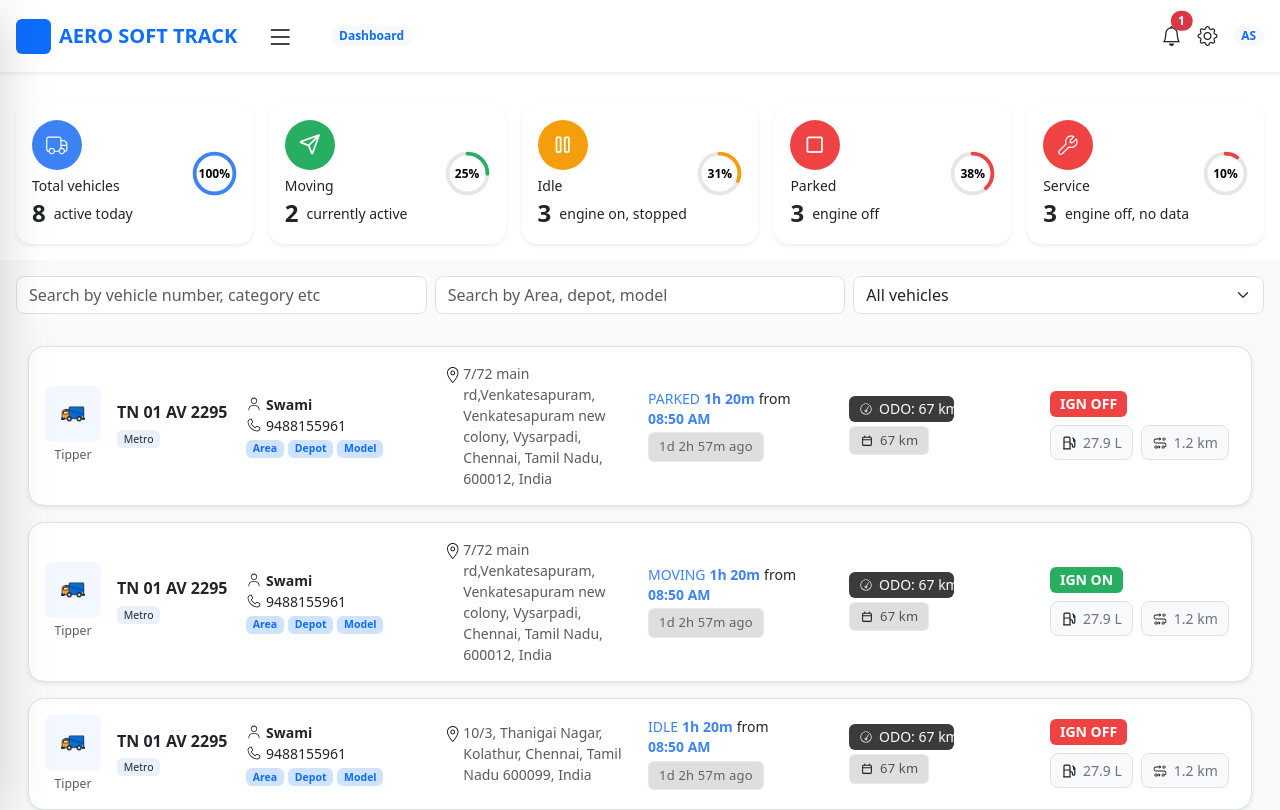
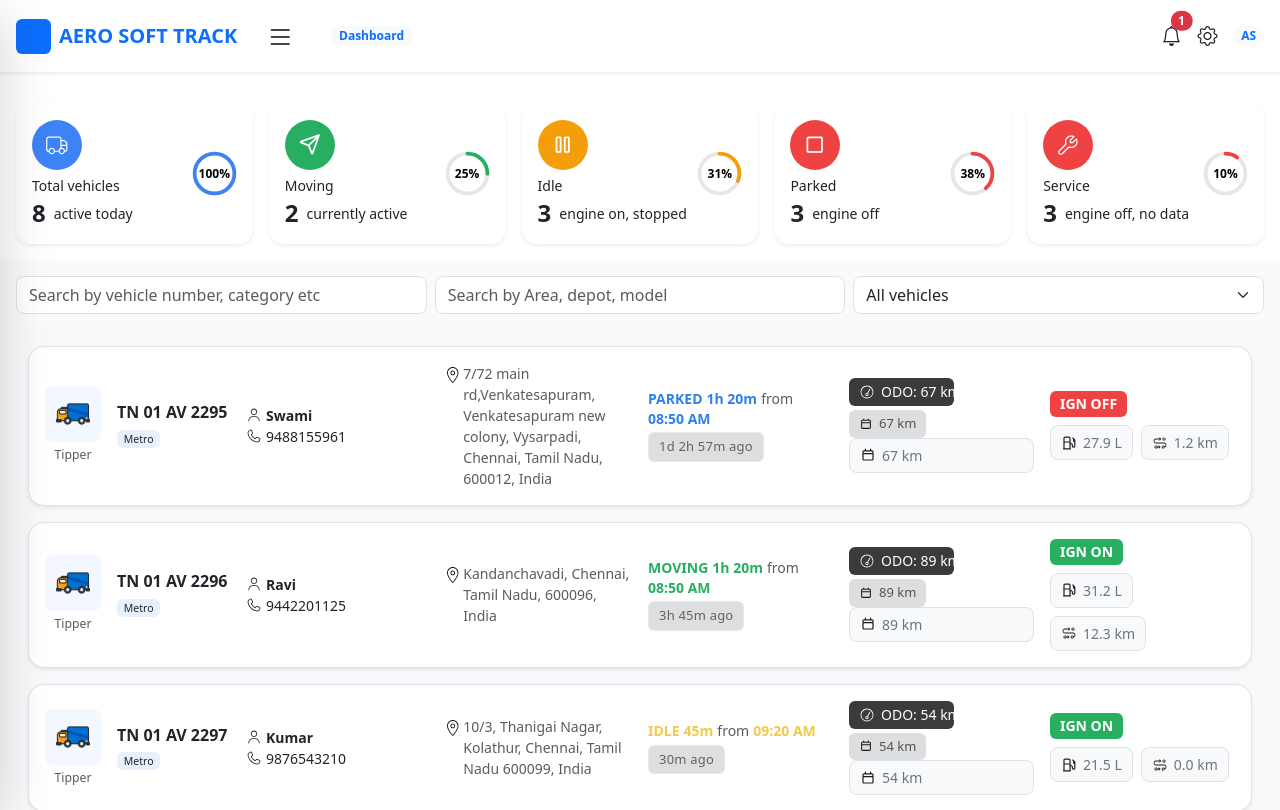
Before and after one commit to SanjaySarvah/Fleetdashboard, a React (Vite) app: page / in a window 1280 px wide. Shown: the top 810 px of the page. Built offline with nearby package versions, Linux system fonts and the light colour scheme.

Commit message:
added recent

```diff
--- a/src/components/dashboard/vehicleDashboard.jsx
+++ b/src/components/dashboard/vehicleDashboard.jsx
@@ -14,15 +14,10 @@
 import Address from '../dashboard/assests/icons/Address.svg';
 import Gauge from '../dashboard/assests/icons/gauge-simple-high-light-full 1.svg';
 import User from '../dashboard/assests/icons/user-light-full (1).svg';
-import NotCharging from '../dashboard/assests/icons/plug-regular-full.svg';
-import Charging from '../dashboard/assests/icons/Charging.svg';
 import Call from '../dashboard/assests/icons/phone-light-full.svg';
 import Location from '../dashboard/assests/icons/arrow-progress-light-full 1.svg';
 import Fuel from '../dashboard/assests/icons/gas-pump-regular-full.svg';
 import Calender from '../dashboard/assests/icons/calendar-regular-full.svg';
-
-
-
 
 function VehicleDashboard() {
   const filters = [
@@ -44,81 +39,87 @@
       phone: '9488155961',
       address:
         '7/72 main rd,Venkatesapuram, Venkatesapuram new colony, Vysarpadi, Chennai, Tamil Nadu, 600012, India',
-            status: 'PARKED',
-            statusColor: '#2F80ED',
-            statusText: '1h 20m ',
-            StatusTime: '08:50 AM',
-            odo: '67 km',
-            ignition: 'OFF',
-            fuel: '27.9 L',
-            distance: '1.2 km',
-            subBadge: '',
-            parkedTime: '1d 2h 57m ago',
-        },
-        {
-            vehicleNo: 'TN 01 AV 2295',
-            type: 'Tipper',
-            category: 'Metro',
-            driver: 'Swami',
-            phone: '9488155961',
-            address:
-                '7/72 main rd,Venkatesapuram, Venkatesapuram new colony, Vysarpadi, Chennai, Tamil Nadu, 600012, India',
-            status: 'Moving',
-            statusColor: '#27AE60',
-            statusText: '1h 20m ',
-            StatusTime: '08:50 AM',
-            odo: '67 km',
-            ignition: 'ON',
-            fuel: '27.9 L',
-            distance: '1.2 km',
-            subBadge: 'Charging',
-            parkedTime: '1d 2h 57m ago',
-        },
-        {
-            vehicleNo: 'TN 01 AV 2295',
-            type: 'Tipper',
-            category: 'Metro',
-            driver: 'Swami',
-            phone: '9488155961',
-            address:
-                '10/3, Thanigai Nagar, Kolathur, Chennai, Tamil Nadu 600099, India',
-            status: 'Idle',
-            statusColor: '#F2C94C',
+      status: 'Parked',
       statusText: '1h 20m',
       StatusTime: '08:50 AM',
       odo: '67 km',
       ignition: 'OFF',
       fuel: '27.9 L',
       distance: '1.2 km',
-            subBadge: 'Charging',
       parkedTime: '1d 2h 57m ago',
     },
     {
-            vehicleNo: 'TN 01 AV 2295',
+      vehicleNo: 'TN 01 AV 2296',
       type: 'Tipper',
       category: 'Metro',
-            driver: 'Swami',
-            phone: '9488155961',
+      driver: 'Ravi',
+      phone: '9442201125',
       address:
-                '10/3, Thanigai Nagar, Kolathur, Chennai, Tamil Nadu 600099, India',
+        'Kandanchavadi, Chennai, Tamil Nadu, 600096, India',
+      status: 'Moving',
+      statusText: '1h 20m',
+      StatusTime: '08:50 AM',
+      odo: '89 km',
+      ignition: 'ON',
+      fuel: '31.2 L',
+      distance: '12.3 km',
+      parkedTime: '3h 45m ago',
+    },
+    {
+      vehicleNo: 'TN 01 AV 2297',
+      type: 'Tipper',
+      category: 'Metro',
+      driver: 'Kumar',
+      phone: '9876543210',
+      address: '10/3, Thanigai Nagar, Kolathur, Chennai, Tamil Nadu 600099, India',
+      status: 'Idle',
+      statusText: '45m',
+      StatusTime: '09:20 AM',
+      odo: '54 km',
+      ignition: 'ON',
+      fuel: '21.5 L',
+      distance: '0.0 km',
+      parkedTime: '30m ago',
+    },
+    {
+      vehicleNo: 'TN 01 AV 2298',
+      type: 'Tipper',
+      category: 'Metro',
+      driver: 'Suresh',
+      phone: '9090909090',
+      address: 'Perungudi, Chennai, Tamil Nadu, India',
       status: 'No data',
-            statusColor: '#EB5757',
-            statusText: '1h 20m ',
-            StatusTime: '08:50 AM',
-            odo: '67 km',
+      statusText: '—',
+      StatusTime: '',
+      odo: '—',
       ignition: 'OFF',
-            fuel: '27.9 L',
-            distance: '1.2 km',
-            subBadge: 'Charging',
-            parkedTime: '1d 2h 57m ago',
+      fuel: '—',
+      distance: '—',
+      parkedTime: '—',
     },
   ];
+
+  // ✅ Status color mapping
+  const getStatusColor = (status) => {
+    switch (status.toLowerCase()) {
+      case 'parked':
+        return '#2F80ED';
+      case 'moving':
+        return '#27AE60';
+      case 'idle':
+        return '#F2C94C';
+      case 'no data':
+        return 'gray';
+      default:
+        return '#3D83F5';
+    }
+  };
 
   return (
     <div className="container-fluid py-3 px-3" style={{ background: '#fafafa' }}>
       {/* 🔍 Search Row */}
       <div className="row mb-3 g-2">
-                <div className="col-md-4">
+        <div className="col-12 col-md-4">
           <input
             type="text"
             className="form-control rounded-3 fonttext-14"
@@ -126,7 +127,7 @@
             style={{ color: '#6F6F6F' }}
           />
         </div>
-                <div className="col-md-4">
+        <div className="col-12 col-md-4">
           <input
             type="text"
             className="form-control rounded-3 fonttext-14"
@@ -134,7 +135,7 @@
             style={{ color: '#6F6F6F' }}
           />
         </div>
-                <div className="col-md-4">
+        <div className="col-12 col-md-4">
           <select className="form-select rounded-3">
             <option>All vehicles</option>
             <option>Active</option>
@@ -144,26 +145,18 @@
         </div>
       </div>
 
-
-
-
-
-
-
-
-
-            {/* 🚚 Vehicle Filters */}
+      {/* 🚚 Vehicle Cards */}
       <div className="container-fluid bg-light py-3">
         {vehicles.map((v, i) => (
           <div
             key={i}
-                        className="bg-white border rounded-4 shadow-sm p-3 mb-3"
-                        style={{ fontSize: '14px', borderLeft: `5px solid ${v.statusColor}` }}
+            className="vehicle-card bg-white border rounded-4 shadow-sm p-3 mb-3"
+            style={{ fontSize: '14px', borderLeft: `5px solid ${getStatusColor(v.status)}` }}
           >
-                        <div className="row row-cols-6 align-items-center g-3" style={{ flexWrap: 'nowrap' }}>
+            <div className="row align-items-center g-3" style={{ flexWrap: 'wrap' }}>
 
-                            {/* 1️⃣ Icon + Type + Vehicle Info */}
-                            <div className="col d-flex align-items-center">
+              {/* 1️⃣ Vehicle Info */}
+              <div className="col-12 col-md-6 col-lg-2 d-flex align-items-center">
                 <div className="text-center me-3">
                   <div
                     className="rounded-3 d-flex align-items-center justify-content-center"
@@ -172,12 +165,11 @@
                     <img
                       src={TruckImage}
                       alt={v.type}
-                                            style={{ width: '24px', height: '24px', objectFit: 'contain' }}
+                      style={{ width: '34px', height: '34px', objectFit: 'contain' }}
                     />
                   </div>
                   <div className="small text-muted mt-1">{v.type}</div>
                 </div>
-
                 <div>
                   <h6 className="fw-bold mb-1">{v.vehicleNo}</h6>
                   <span
@@ -194,32 +186,19 @@
               </div>
 
               {/* 2️⃣ Driver Info */}
-                            <div className="col">
+              <div className="col-12 col-md-6 col-lg-2">
                 <div className="d-flex align-items-center">
-                                    <img
-                                        src={User}
-                                        alt="driver"
-                                        style={{ width: '16px', height: '16px', marginRight: '4px' }}
-                                    />
+                  <img src={User} alt="driver" style={{ width: '16px', height: '16px', marginRight: '4px' }} />
                   <span className="fw-semibold">{v.driver}</span>
                 </div>
                 <div className="d-flex align-items-center">
-                                    <img
-                                        src={Call}
-                                        alt="phone"
-                                        style={{ width: '16px', height: '16px', marginRight: '4px' }}
-                                    />
+                  <img src={Call} alt="phone" style={{ width: '16px', height: '16px', marginRight: '4px' }} />
                   {v.phone}
-                                </div>
-                                <div className="d-flex flex-wrap gap-1 mt-1">
-                                    <span className="badge bg-primary-subtle text-primary">Area</span>
-                                    <span className="badge bg-primary-subtle text-primary">Depot</span>
-                                    <span className="badge bg-primary-subtle text-primary">Model</span>
                 </div>
               </div>
 
               {/* 3️⃣ Address */}
-                            <div className="col text-muted d-flex ">
+              <div className="col-12 col-md-6 col-lg-2 text-muted d-flex">
                 <img
                   src={Address}
                   alt="address"
@@ -229,38 +208,31 @@
               </div>
 
               {/* 4️⃣ Status */}
-                            <div className="col" style={{ fontSize: '14px' }}>
-
+              <div className="col-12 col-md-6 col-lg-2">
                 <div className="d-flex align-items-center flex-wrap fonttext-14" style={{ lineHeight: 1.4 }}>
-                                    {/* Status label */}
-                                    <span
-                                        className="me-1"
-                                        style={{ color: '#3D83F5', textTransform: 'uppercase' }}
-                                    >
+                  <span className="me-1 fw-semibold" style={{ color: getStatusColor(v.status), textTransform: 'uppercase' }}>
                     {v.status}
                   </span>
-
-                                    {/* Status text */}
-                                    <span className="fw-semibold me-1" style={{ color: '#3D83F5' }}>
+                  <span className="fw-semibold me-1" style={{ color: getStatusColor(v.status) }}>
                     {v.statusText}
                   </span>
-
-                                    {/* "from" + time */}
                   {v.StatusTime && (
                     <>
-                                            <span className=" me-1">from</span>
-                                            <span className="fw-semibold " style={{ color: '#3D83F5' }}>{v.StatusTime}</span>
+                      <span className="me-1 text-muted">from</span>
+                      <span className="fw-semibold" style={{ color: getStatusColor(v.status) }}>
+                        {v.StatusTime}
+                      </span>
                     </>
                   )}
                 </div>
-                                {/* Parked duration badge (on new line) */}
+
                      {v.parkedTime && (
                   <div className="mt-1">
                     <span
                       style={{
-                                                backgroundColor: 'rgba(108, 117, 125, 0.24)', // medium gray, visible even on white
-                                                color: '#525252e2',                            // white text
-                                                border: '1px solid rgba(255, 255, 255, 0.3)', // subtle white border
+                        backgroundColor: 'rgba(108, 117, 125, 0.24)',
+                        color: '#525252e2',
+                        border: '1px solid rgba(255, 255, 255, 0.3)',
                         borderRadius: '6px',
                         fontSize: '13px',
                         padding: '4px 10px',
@@ -273,82 +245,68 @@
                     </span>
                   </div>
                 )}
-
-
               </div>
 
-
-
-
-
-
-
-                            {/* 5️⃣ ODO + IGN + Parked Time */}
-                            <div className="col ">
-                                {/* ODO */}
+              {/* 5️⃣ ODO + Time */}
+              <div className="col-12 col-md-6 col-lg-2">
                 <span
                   className="badge d-flex align-items-center text-white"
                   style={{
                     backgroundColor: '#3B3B3B',
+                    marginRight:'80px',
                     fontWeight: 500,
                     padding: '6px 10px',
                     fontSize: '14px',
-                                        marginRight: '80px',
+
                   }}
                 >
-                                    <img
-                                        src={Gauge}
-                                        alt="odo"
-                                        style={{
-                                            width: '14px',
-                                            height: '14px',
-                                            marginRight: '6px',
-
-                                        }}
-                                    />
+                  <img src={Gauge} alt="odo" style={{ width: '16px', height: '16px', marginRight: '6px' }} />
                   ODO: {v.odo}
                 </span>
-
                 <div className="mt-1">
                   <span
                     style={{
-      backgroundColor: 'rgba(108, 117, 125, 0.24)', // subtle gray background
+                      backgroundColor: 'rgba(108, 117, 125, 0.24)',
                       color: '#525252',
-      border: '1px solid rgba(255, 255, 255, 0.3)',
                       borderRadius: '6px',
                       fontSize: '13px',
                       padding: '4px 10px',
                       fontWeight: 500,
-      display: 'inline-flex',     // ✅ makes background fit content only
+                      display: 'inline-flex',
                       alignItems: 'center',
-      letterSpacing: '0.2px',
-      width: 'auto',
-      marginRight:'50px',           // ✅ ensures no stretching
+                      marginRight:'20px',
                     }}
                   >
                     <img
                       src={Calender}
                       alt="calendar"
-      style={{
-        width: '14px',
-        height: '14px',
-        marginRight: '6px',
-      }}
+                      style={{ width: '14px', height: '14px', marginRight: '6px' }}
                     />
                     {v.odo}
                   </span>
-</div>
 
 
 
 
-
+                     <span
+                    className="d-flex align-items-center border rounded-3"
+                    style={{
+                      backgroundColor: '#F8F9FA',
+                      color: '#6C757D',
+                      padding: '6px 10px',
+                      fontSize: '14px',
+                      fontWeight: 500,
+                      gap: '6px',
+                    }}
+                  >
+                    <img src={Calender} alt="distance" style={{ width: '16px', height: '16px' }} />
+                    {v.odo}
+                  </span>
+                </div>
               </div>
 
               {/* 6️⃣ IGN / Fuel / Distance */}
-                            <div className="col" style={{ fontSize: '14px' }}>
-
-                                {/* IGN (individual on first line) */}
+              <div className="col-12 col-md-6 col-lg-2" style={{ fontSize: '14px' }}>
                 <div className="mb-2">
                   <span
                     className="badge text-white fw-semibold"
@@ -361,10 +319,7 @@
                     IGN {v.ignition}
                   </span>
                 </div>
-
-                                {/* Fuel + Distance (next line, flex layout) */}
                 <div className="d-flex align-items-center gap-2 flex-wrap">
-                                    {/* Fuel */}
                   <span
                     className="d-flex align-items-center border rounded-3"
                     style={{
@@ -376,15 +331,9 @@
                       gap: '6px',
                     }}
                   >
-                                        <img
-                                            src={Fuel}
-                                            alt="fuel"
-                                            style={{ width: '16px', height: '16px' }}
-                                        />
+                    <img src={Fuel} alt="fuel" style={{ width: '16px', height: '16px' }} />
                     {v.fuel}
                   </span>
-
-                                    {/* Distance */}
                   <span
                     className="d-flex align-items-center border rounded-3"
                     style={{
@@ -396,11 +345,7 @@
                       gap: '6px',
                     }}
                   >
-                                        <img
-                                            src={Location}
-                                            alt="distance"
-                                            style={{ width: '16px', height: '16px' }}
-                                        />
+                    <img src={Location} alt="distance" style={{ width: '16px', height: '16px' }} />
                     {v.distance}
                   </span>
                 </div>
```
Lines whose indentation alone changed are shown as unchanged.
